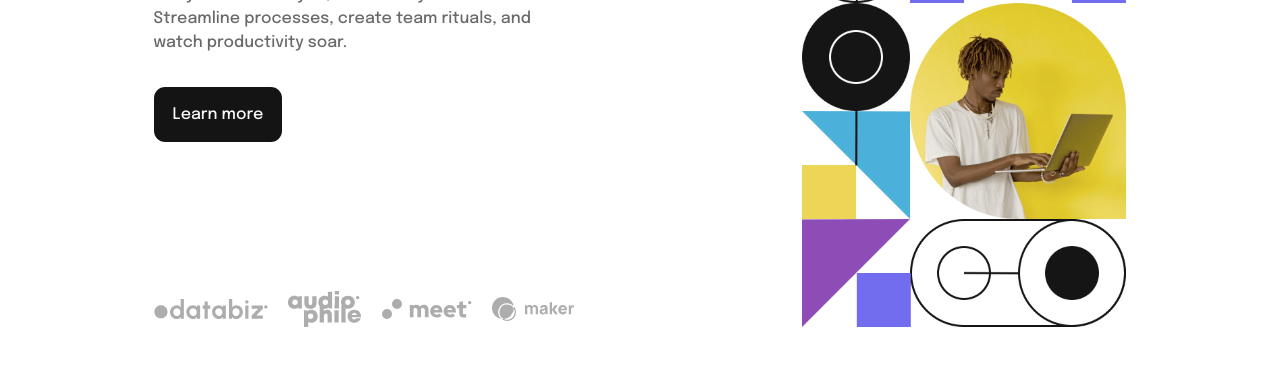
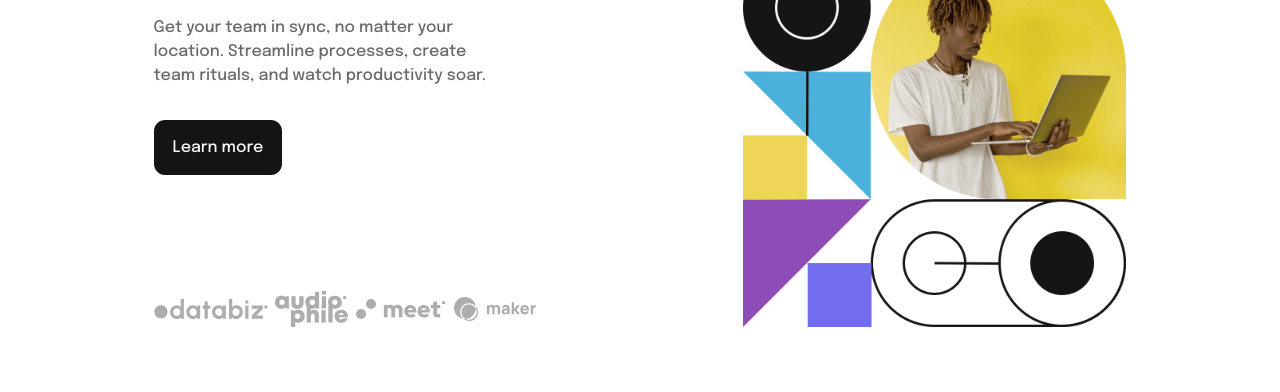
Before and after one commit to alosoft/frontend-mentor_intro-section-with-dropdown-navigation-main, a plain HTML site: page index.html in a window 1280 px wide. Shown: the part 408-800 px from the top of the page. Drawn offline with Linux system fonts and the light colour scheme.

Commit message:
updated readme

```diff
--- a/style.css
+++ b/style.css
@@ -202,7 +202,7 @@
 }
 
 .landing__illustration {
-    flex: .5;
+    flex: .65;
     height: 100%;
     display: flex;
     align-items: flex-end;
```
Also changed, not shown: 2 other files.
